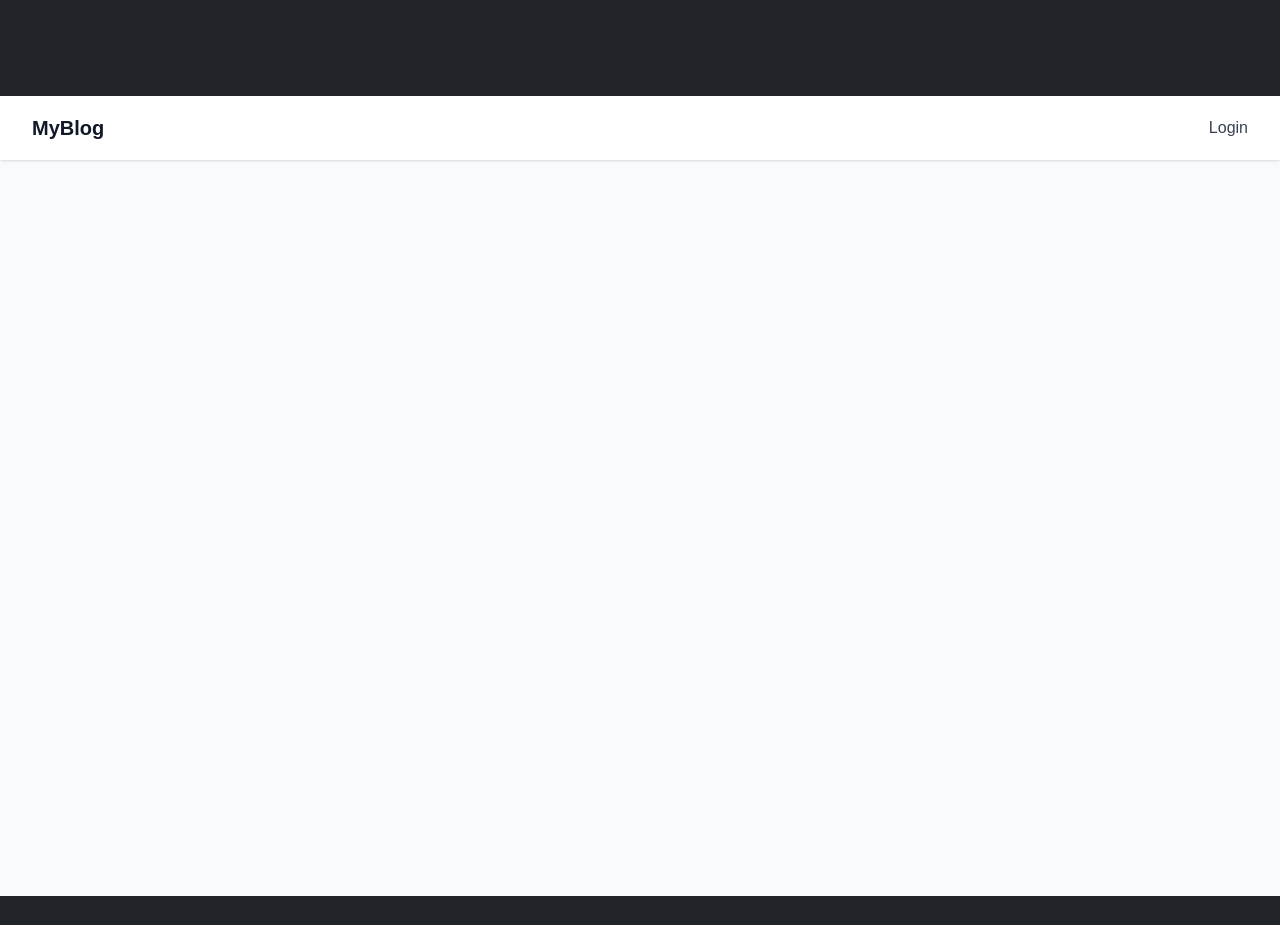
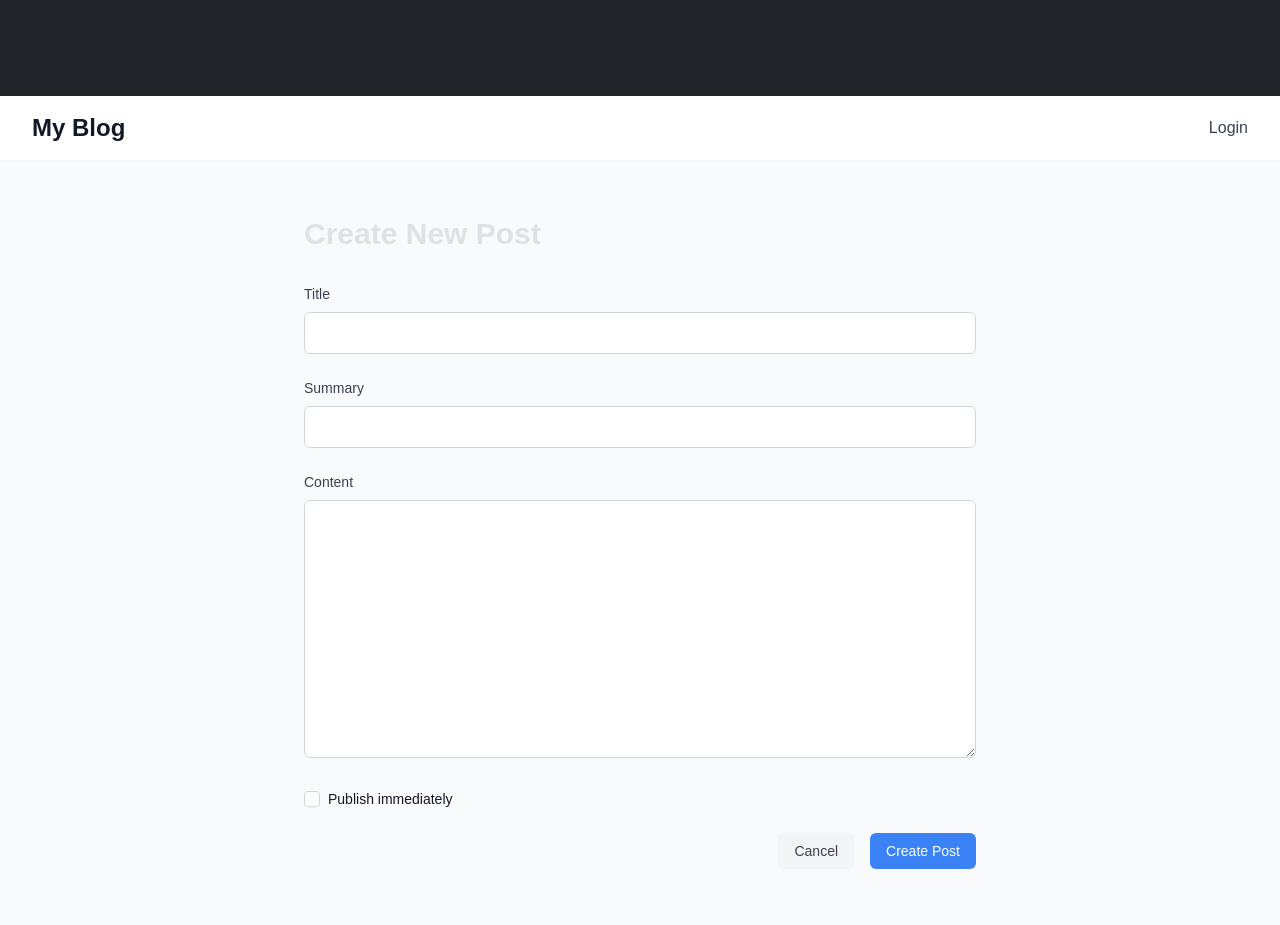
Before and after one commit to boybird/myapp, a React app in the folder frontend/: page /new-post in a window 1280 px wide. Before the commit the page ends 896 px from the top, so only its background shows below. Built offline with nearby package versions, Linux system fonts and the light colour scheme; the HTML template or start-up script is replaced by a standard one.

Commit message:
posts frontend

```diff
--- a/frontend/package.json
+++ b/frontend/package.json
@@ -17,6 +17,7 @@
     "postcss": "^8.4.49",
     "react": "^18",
     "react-dom": "^18",
+    "react-router-dom": "^7.0.1",
     "tailwindcss": "^3.4.15"
   },
   "devDependencies": {
--- /dev/null
+++ b/frontend/src/App.tsx
@@ -0,0 +1,22 @@
+import React from 'react';
+import { BrowserRouter as Router, Routes, Route } from 'react-router-dom';
+import { Layout } from './components/Layout';
+import { LocoSplash } from './LocoSplash';
+import { Dashboard } from './components/Dashboard';
+import { NewPost } from './components/NewPost';
+
+const App = () => {
+  return (
+    <Router>
+      <Layout>
+        <Routes>
+          <Route path="/" element={<LocoSplash />} />
+          <Route path="/dashboard" element={<Dashboard />} />
+          <Route path="/new-post" element={<NewPost />} />
+        </Routes>
+      </Layout>
+    </Router>
+  );
+};
+
+export default App;
--- /dev/null
+++ b/frontend/src/components/Dashboard.tsx
@@ -0,0 +1,83 @@
+import React, { useState, useEffect } from 'react';
+import { useNavigate } from 'react-router-dom';
+
+interface Post {
+  id: number;
+  title: string;
+  summary: string;
+  published: boolean;
+  published_at: string | null;
+  created_at: string;
+}
+
+export const Dashboard = () => {
+  const [posts, setPosts] = useState<Post[]>([]);
+  const [loading, setLoading] = useState(true);
+  const navigate = useNavigate();
+
+  useEffect(() => {
+    fetchPosts();
+  }, []);
+
+  const fetchPosts = async () => {
+    try {
+      const token = localStorage.getItem('token');
+      if (!token) {
+        navigate('/');
+        return;
+      }
+
+      const response = await fetch('/api/posts/my', {
+        headers: {
+          'Authorization': `Bearer ${token}`
+        }
+      });
+
+      if (response.ok) {
+        const data = await response.json();
+        setPosts(data);
+      }
+    } catch (error) {
+      console.error('Error fetching posts:', error);
+    } finally {
+      setLoading(false);
+    }
+  };
+
+  const handleCreatePost = () => {
+    navigate('/new-post');
+  };
+
+  return (
+    <div className="container mx-auto px-4 py-8">
+      <div className="flex justify-between items-center mb-8">
+        <h1 className="text-3xl font-bold">My Posts</h1>
+        <button
+          onClick={handleCreatePost}
+          className="bg-blue-500 hover:bg-blue-600 text-white font-bold py-2 px-4 rounded"
+        >
+          Create New Post
+        </button>
+      </div>
+
+      {loading ? (
+        <div>Loading...</div>
+      ) : (
+        <div className="grid grid-cols-1 md:grid-cols-2 lg:grid-cols-3 gap-6">
+          {posts.map((post) => (
+            <div key={post.id} className="bg-white rounded-lg shadow-md p-6">
+              <h2 className="text-xl font-semibold mb-2">{post.title}</h2>
+              <p className="text-gray-600 mb-4">{post.summary}</p>
+              <div className="flex justify-between items-center text-sm text-gray-500">
+                <span>{new Date(post.created_at).toLocaleDateString()}</span>
+                <span className={`px-2 py-1 rounded ${post.published ? 'bg-green-100 text-green-800' : 'bg-gray-100'}`}>
+                  {post.published ? 'Published' : 'Draft'}
+                </span>
+              </div>
+            </div>
+          ))}
+        </div>
+      )}
+    </div>
+  );
+};
--- a/frontend/src/components/Layout.tsx
+++ b/frontend/src/components/Layout.tsx
@@ -1,20 +1,27 @@
 import React from 'react';
 import { UserAuth } from './UserAuth';
+import { useNavigate } from 'react-router-dom';
 
 interface LayoutProps {
   children: React.ReactNode;
 }
 
 export const Layout: React.FC<LayoutProps> = ({ children }) => {
+  const navigate = useNavigate();
+
+  const handleAvatarClick = () => {
+    navigate('/dashboard');
+  };
+
   return (
     <div className="min-h-screen bg-gray-50">
-      <header className="bg-white shadow">
-        <div className="max-w-7xl mx-auto px-4 sm:px-6 lg:px-8">
-          <div className="flex justify-between items-center h-16">
-            <div className="flex-shrink-0">
-              <h1 className="text-xl font-bold text-gray-900">MyBlog</h1>
-            </div>
-            <UserAuth />
+      <header className="bg-white shadow-sm">
+        <div className="max-w-7xl mx-auto px-4 py-4 sm:px-6 lg:px-8">
+          <div className="flex justify-between items-center">
+            <h1 className="text-2xl font-bold text-gray-900 cursor-pointer" onClick={() => navigate('/')}>
+              My Blog
+            </h1>
+            <UserAuth onAvatarClick={handleAvatarClick} />
           </div>
         </div>
       </header>
--- /dev/null
+++ b/frontend/src/components/NewPost.tsx
@@ -0,0 +1,146 @@
+import React, { useState } from 'react';
+import { useNavigate } from 'react-router-dom';
+
+export const NewPost = () => {
+  const navigate = useNavigate();
+  const [formData, setFormData] = useState({
+    title: '',
+    content: '',
+    summary: '',
+    published: false,
+  });
+  const [error, setError] = useState('');
+
+  const handleChange = (e: React.ChangeEvent<HTMLInputElement | HTMLTextAreaElement>) => {
+    const { name, value } = e.target;
+    setFormData(prev => ({
+      ...prev,
+      [name]: value
+    }));
+  };
+
+  const handleCheckboxChange = (e: React.ChangeEvent<HTMLInputElement>) => {
+    setFormData(prev => ({
+      ...prev,
+      published: e.target.checked
+    }));
+  };
+
+  const handleSubmit = async (e: React.FormEvent) => {
+    e.preventDefault();
+    setError('');
+
+    try {
+      const token = localStorage.getItem('token');
+      if (!token) {
+        navigate('/');
+        return;
+      }
+
+      const response = await fetch('/api/posts', {
+        method: 'POST',
+        headers: {
+          'Content-Type': 'application/json',
+          'Authorization': `Bearer ${token}`
+        },
+        body: JSON.stringify(formData)
+      });
+
+      if (response.ok) {
+        navigate('/dashboard');
+      } else {
+        const data = await response.json();
+        setError(data.message || 'Failed to create post');
+      }
+    } catch (error) {
+      setError('Failed to create post');
+    }
+  };
+
+  return (
+    <div className="container mx-auto px-4 py-8">
+      <div className="max-w-2xl mx-auto">
+        <h1 className="text-3xl font-bold mb-8">Create New Post</h1>
+
+        {error && (
+          <div className="bg-red-100 border border-red-400 text-red-700 px-4 py-3 rounded mb-4">
+            {error}
+          </div>
+        )}
+
+        <form onSubmit={handleSubmit} className="space-y-6">
+          <div>
+            <label className="block text-sm font-medium text-gray-700 mb-2">
+              Title
+            </label>
+            <input
+              type="text"
+              name="title"
+              value={formData.title}
+              onChange={handleChange}
+              className="w-full px-3 py-2 border border-gray-300 rounded-md"
+              required
+            />
+          </div>
+
+          <div>
+            <label className="block text-sm font-medium text-gray-700 mb-2">
+              Summary
+            </label>
+            <input
+              type="text"
+              name="summary"
+              value={formData.summary}
+              onChange={handleChange}
+              className="w-full px-3 py-2 border border-gray-300 rounded-md"
+              required
+            />
+          </div>
+
+          <div>
+            <label className="block text-sm font-medium text-gray-700 mb-2">
+              Content
+            </label>
+            <textarea
+              name="content"
+              value={formData.content}
+              onChange={handleChange}
+              rows={10}
+              className="w-full px-3 py-2 border border-gray-300 rounded-md"
+              required
+            />
+          </div>
+
+          <div className="flex items-center">
+            <input
+              type="checkbox"
+              name="published"
+              checked={formData.published}
+              onChange={handleCheckboxChange}
+              className="h-4 w-4 text-blue-600 border-gray-300 rounded"
+            />
+            <label className="ml-2 block text-sm text-gray-900">
+              Publish immediately
+            </label>
+          </div>
+
+          <div className="flex justify-end space-x-4">
+            <button
+              type="button"
+              onClick={() => navigate('/dashboard')}
+              className="px-4 py-2 text-sm font-medium text-gray-700 bg-gray-100 hover:bg-gray-200 rounded-md"
+            >
+              Cancel
+            </button>
+            <button
+              type="submit"
+              className="px-4 py-2 text-sm font-medium text-white bg-blue-500 hover:bg-blue-600 rounded-md"
+            >
+              Create Post
+            </button>
+          </div>
+        </form>
+      </div>
+    </div>
+  );
+};
--- a/frontend/src/components/UserAuth.tsx
+++ b/frontend/src/components/UserAuth.tsx
@@ -4,6 +4,10 @@ import md5 from 'md5';
 interface User {
   email: string;
   name: string;
+}
+
+interface UserAuthProps {
+  onAvatarClick: () => void;
 }
 
 interface LoginFormProps {
@@ -86,7 +90,7 @@ const LoginForm: React.FC<LoginFormProps> = ({ onClose, onLogin }) => {
   );
 };
 
-export const UserAuth: React.FC = () => {
+export const UserAuth: React.FC<UserAuthProps> = ({ onAvatarClick }) => {
   const [user, setUser] = useState<User | null>(null);
   const [showLogin, setShowLogin] = useState(false);
 
@@ -136,7 +140,8 @@ export const UserAuth: React.FC = () => {
           <img
             src={getGravatarUrl(user.email)}
             alt={user.name}
-            className="w-10 h-10 rounded-full"
+            className="w-10 h-10 rounded-full cursor-pointer"
+            onClick={onAvatarClick}
           />
           <div className="relative group">
             <button className="text-gray-700 hover:text-gray-900">{user.name}</button>
--- a/frontend/src/index.tsx
+++ b/frontend/src/index.tsx
@@ -1,9 +1,7 @@
-import React from "react";
-import ReactDOM from "react-dom/client";
-import { LocoSplash } from "./LocoSplash";
-import { Layout } from "./components/Layout";
-
-import "./index.css";
+import React from 'react';
+import ReactDOM from 'react-dom/client';
+import './index.css';
+import App from './App';
 
 const root = document.getElementById("root");
 
@@ -13,8 +11,6 @@ if (!root) {
 
 ReactDOM.createRoot(root).render(
   <React.StrictMode>
-    <Layout>
-      <LocoSplash />
-    </Layout>
-  </React.StrictMode>,
+    <App />
+  </React.StrictMode>
 );
```
Also changed, not shown: 1 other file (tests, documents, lock files or other folders).
